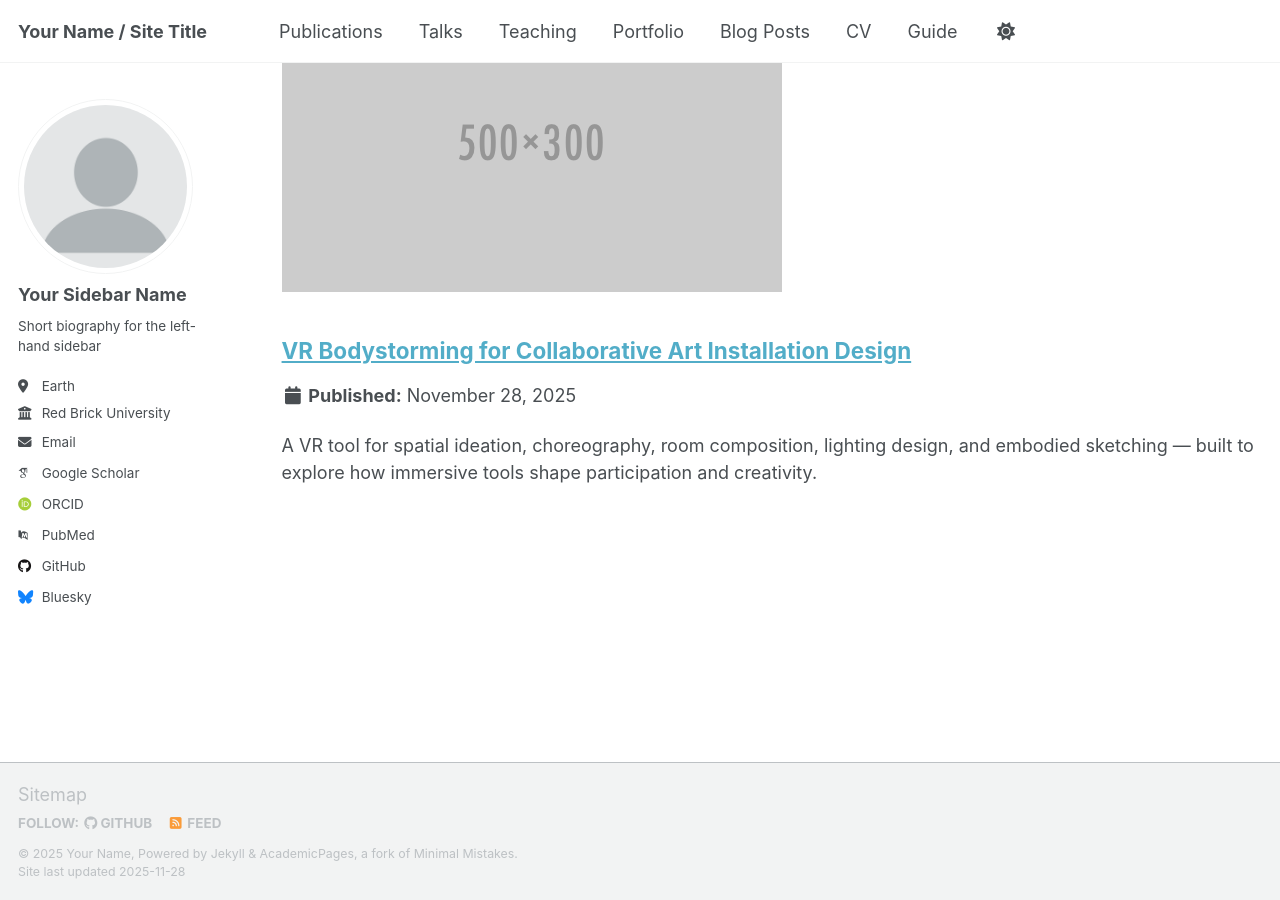
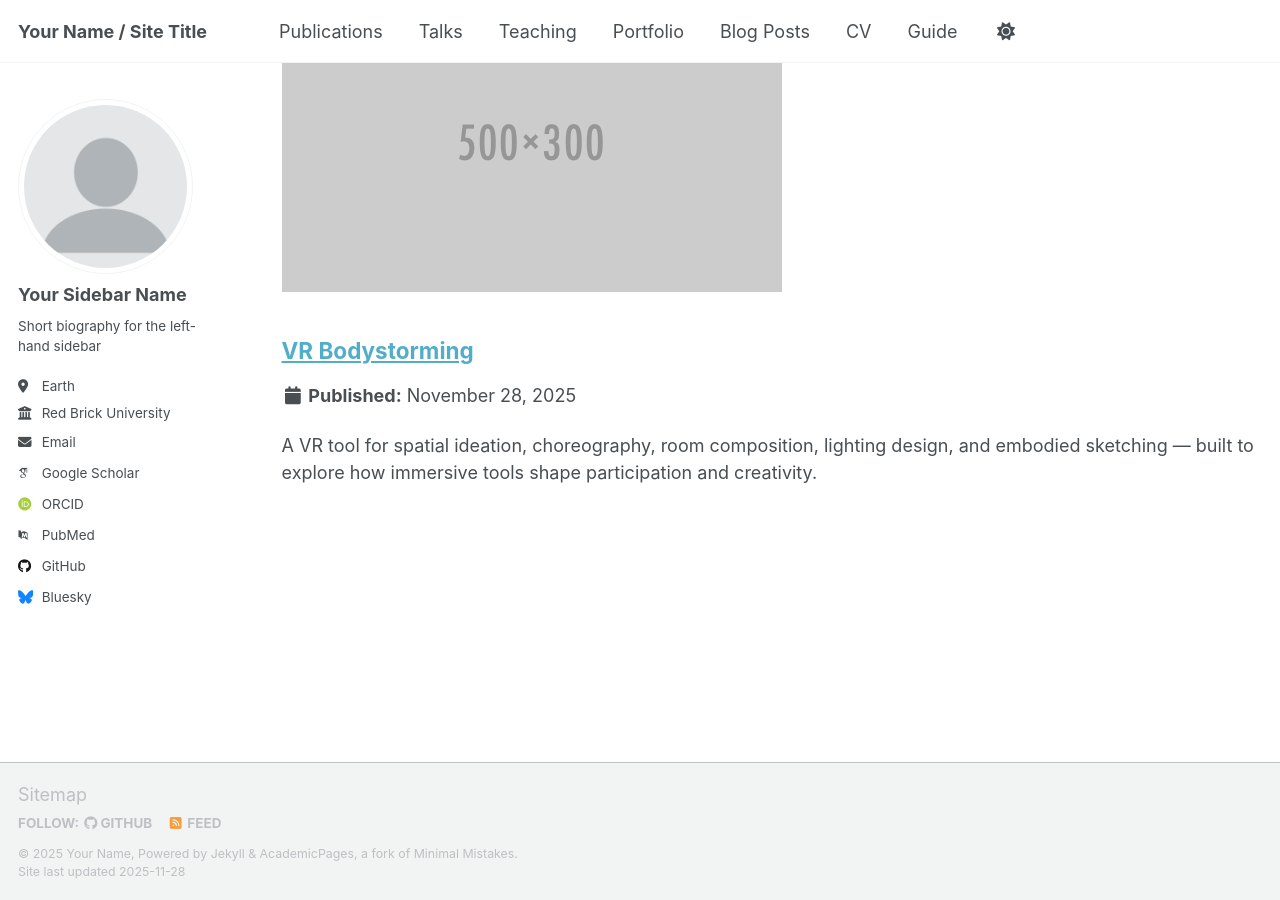
Before and after one commit to linh31072004123-blip/linh31072004123-blip.github.io, a Jekyll site: the page built from _pages/portfolio.html, in a window 1280 px wide and 900 px high, scrolled down 770 px. Built offline with Jekyll 4.4.1, drawn with Linux system fonts in a browser that asks for light colours; some web fonts are replaced; a script that is not in the unit is left out.

Commit message:
Update vr-bodystorming.md

```diff
--- a/_portfolio/vr-bodystorming.md
+++ b/_portfolio/vr-bodystorming.md
@@ -1,5 +1,5 @@
 ---
-title: "VR Bodystorming for Collaborative Art Installation Design"
+title: "VR Bodystorming"
 excerpt: "A VR tool for spatial ideation, choreography, room composition, lighting design, and embodied sketching — built to explore how immersive tools shape participation and creativity."
 collection: portfolio
 permalink: /portfolio/vr-bodystorming/
@@ -9,7 +9,7 @@ date: 2025-11-28
 <img src="/images/vr-bodystormingthumbnail.jpg" alt="VR Bodystorming Thumbnail" style="width:100%; border-radius:10px; margin-bottom:20px;" />
 
 ## Overview
-**VR Bodystorming** is an immersive ideation tool designed to help teams explore, prototype, and communicate design ideas using their bodies inside a shared virtual environment. Inspired by bodystorming practices in HCI and performance design, this project enables users to **move, sketch, choreograph, manipulate space, and experiment with lighting** inside VR.
+**VR Bodystorming** is an immersive ideation tool designed to help teams explore, prototype, and communicate design ideas using their bodies inside a shared virtual environment. Inspired by **TiltBrush**, this project enables users to **move, sketch, choreograph, manipulate space, and experiment with lighting** inside VR.
 
 The system supports two major modes:
 
```
